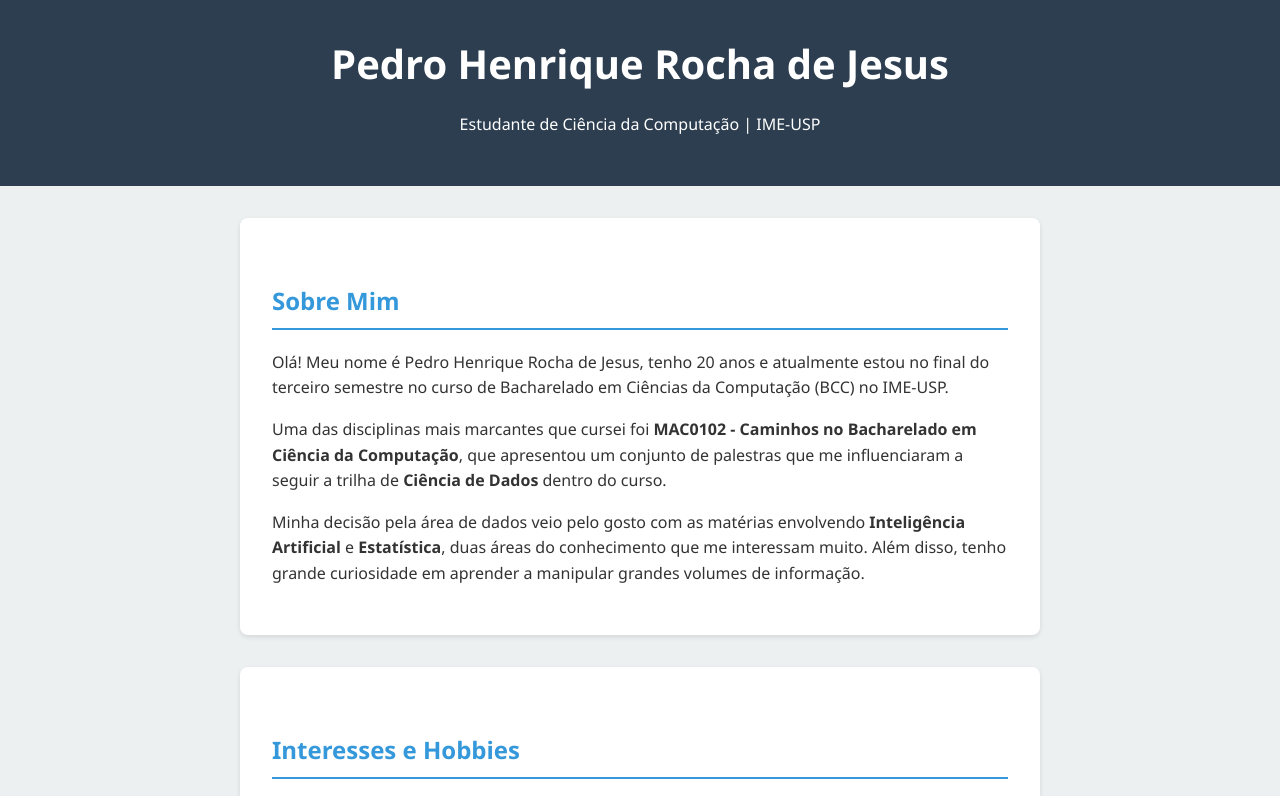
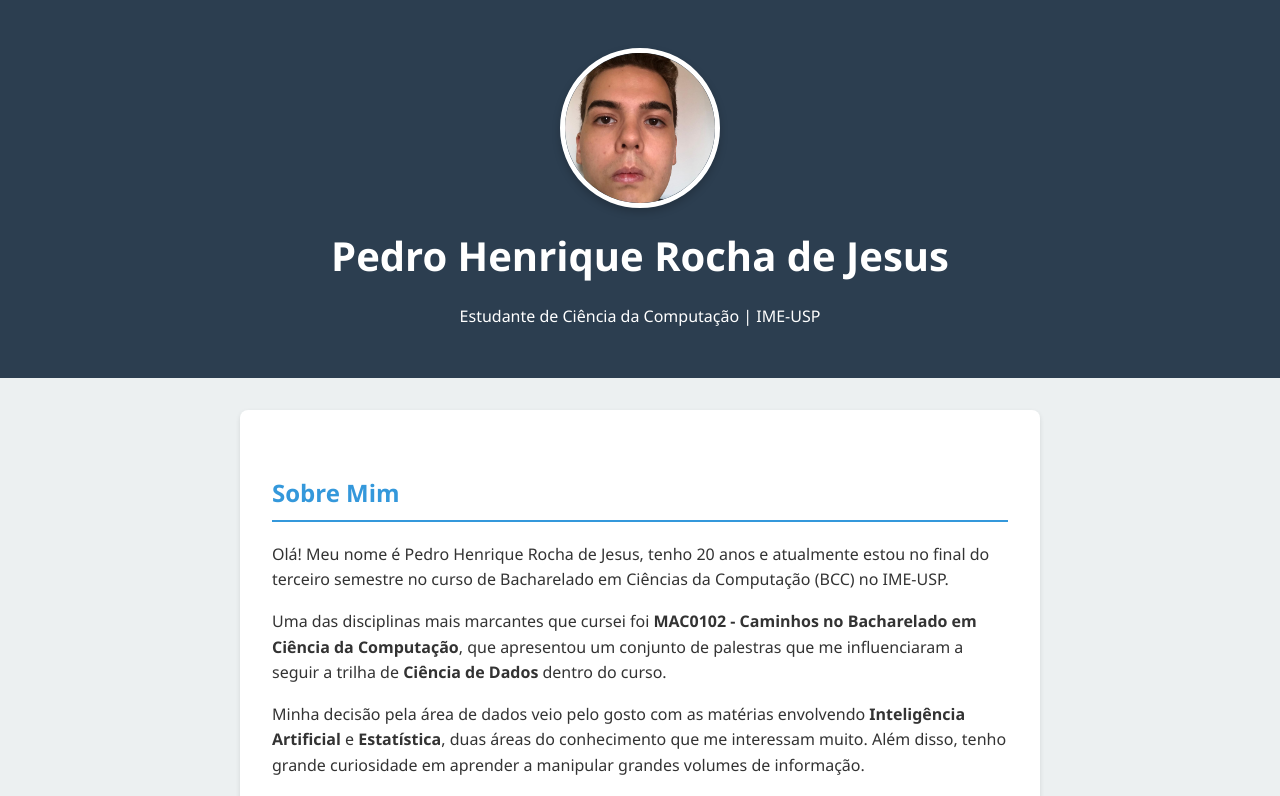
Before and after one commit to PedroHenri2005/pedrohenri2005.github.io, a plain HTML site: page index.html in a window 1280 px wide. Shown: the top 796 px of the page. Drawn offline with Linux system fonts and the light colour scheme.

Commit message:
Update index.html

```diff
--- a/index.html
+++ b/index.html
@@ -104,6 +104,7 @@
 <body>
     <header>
         <div class="container">
+            <img src="perfil.jpg" alt="Foto de Pedro Henrique" class="profile-pic">
             <h1>Pedro Henrique Rocha de Jesus</h1>
             <p>Estudante de Ciência da Computação | IME-USP</p>
         </div>
```
